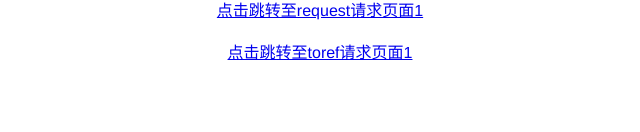
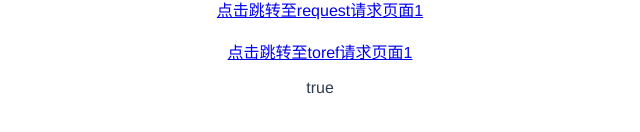
Before and after one commit to rzh11111111/v, a Vue app: page / in a window 1280 px wide. Shown: the part 468-600 px from the top of the page, without its empty margins (320-960 px from the left). Built offline with nearby package versions, Linux system fonts and the light colour scheme.

Commit message:
feat:自动引入ref等尝试

```diff
--- a/src/pages/index.vue
+++ b/src/pages/index.vue
@@ -9,9 +9,11 @@
     <router-link to="/request">点击跳转至request请求页面1</router-link>
     <br /><br />
     <router-link to="/toref">点击跳转至toref请求页面1</router-link>
+    <p>{{ checked }}</p>
 </template>
 
 <script lang="ts" setup>
     // import { Component } from 'vue';
     import UsePinia from '@/components/UsePinia.vue';
+    const checked = ref(true);
 </script>
```
